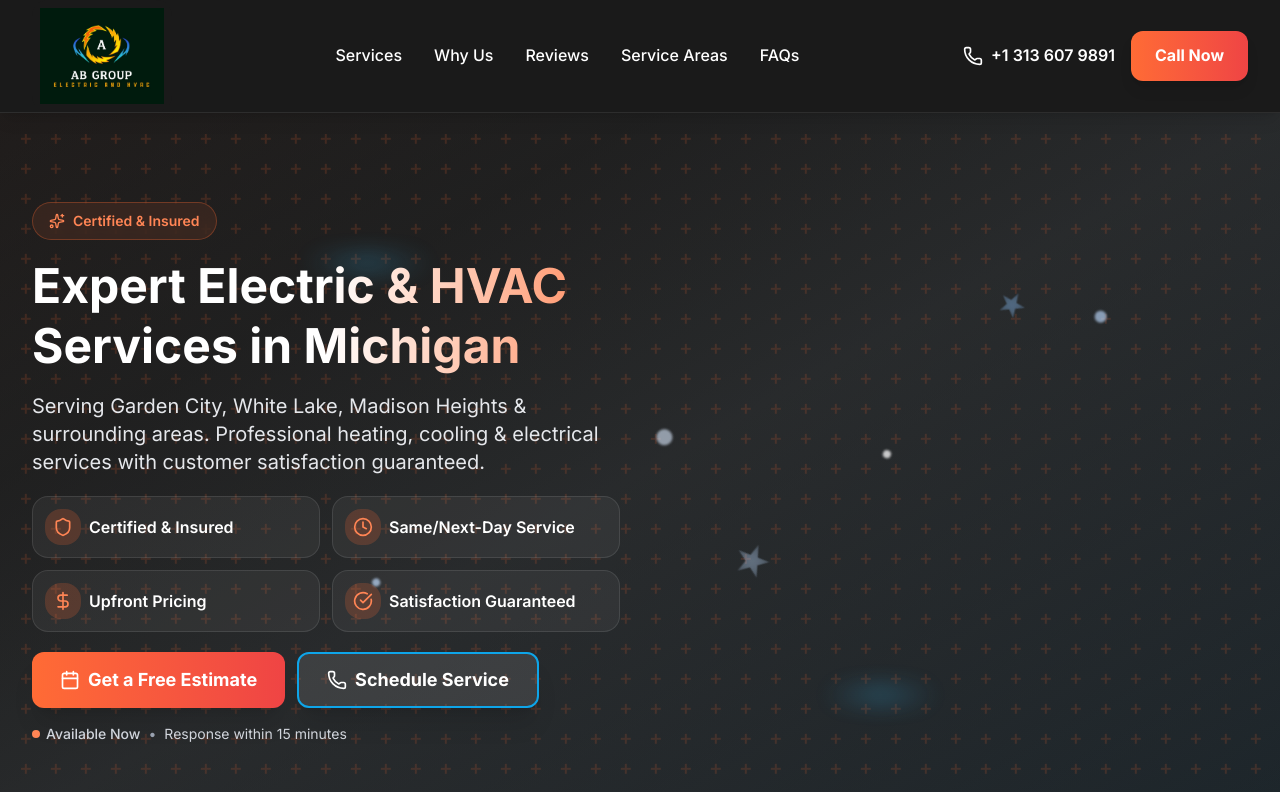
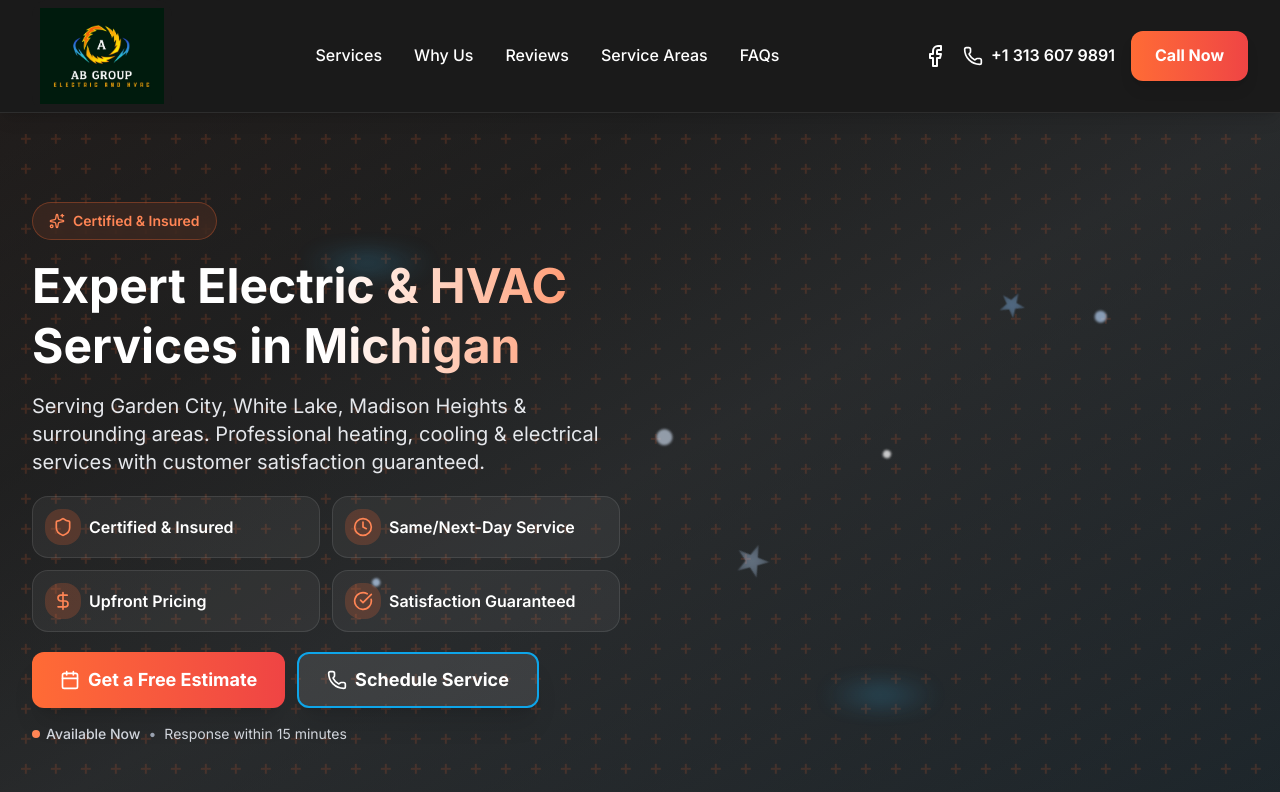
Before and after one commit to teamaamer/abboud-hvac, a Next.js app: page / in a window 1280 px wide. Shown: the top 792 px of the page. Built offline with nearby package versions, Linux system fonts and the light colour scheme.

Commit message:
Add Facebook icon and link to header and footer

```diff
--- a/components/Footer.tsx
+++ b/components/Footer.tsx
@@ -1,5 +1,5 @@
 import Image from 'next/image';
-import { Phone } from 'lucide-react';
+import { Phone, Facebook } from 'lucide-react';
 import { CONTACT_INFO } from '@/lib/constants';
 
 export default function Footer() {
@@ -18,9 +18,19 @@ export default function Footer() {
                 unoptimized
               />
             </div>
-            <p className="text-gray-300">
+            <p className="text-gray-300 mb-4">
               Reliable HVAC & Electrical service built on quality and trust.
             </p>
+            <a
+              href={CONTACT_INFO.facebook.href}
+              target="_blank"
+              rel="noopener noreferrer"
+              className="inline-flex items-center text-gray-300 hover:text-[var(--orange-400)] transition-colors"
+              aria-label="Follow us on Facebook"
+            >
+              <Facebook className="h-6 w-6 mr-2" />
+              Follow us on Facebook
+            </a>
           </div>
 
           <div>
--- a/components/Header.tsx
+++ b/components/Header.tsx
@@ -2,7 +2,7 @@
 
 import { useState } from 'react';
 import Image from 'next/image';
-import { Phone, Menu, X } from 'lucide-react';
+import { Phone, Menu, X, Facebook } from 'lucide-react';
 import { CONTACT_INFO, NAVIGATION_ITEMS } from '@/lib/constants';
 
 export default function Header() {
@@ -50,6 +50,15 @@ export default function Header() {
             </nav>
 
             <div className="hidden lg:flex items-center space-x-4">
+              <a
+                href={CONTACT_INFO.facebook.href}
+                target="_blank"
+                rel="noopener noreferrer"
+                className="text-white hover:text-[var(--orange-400)] transition-colors"
+                aria-label="Facebook"
+              >
+                <Facebook className="h-6 w-6" />
+              </a>
               <a
                 href={CONTACT_INFO.phone.href}
                 className="flex items-center text-white hover:text-[var(--orange-400)] transition-colors font-semibold"
--- a/lib/constants.ts
+++ b/lib/constants.ts
@@ -5,6 +5,9 @@ export const CONTACT_INFO = {
   },
   whatsapp: {
     href: 'https://wa.me/13136079891',
+  },
+  facebook: {
+    href: 'https://www.facebook.com/profile.php?id=61588022880935',
   },
   email: 'Adnanaboud1@hotmail.com',
   hours: {
```
